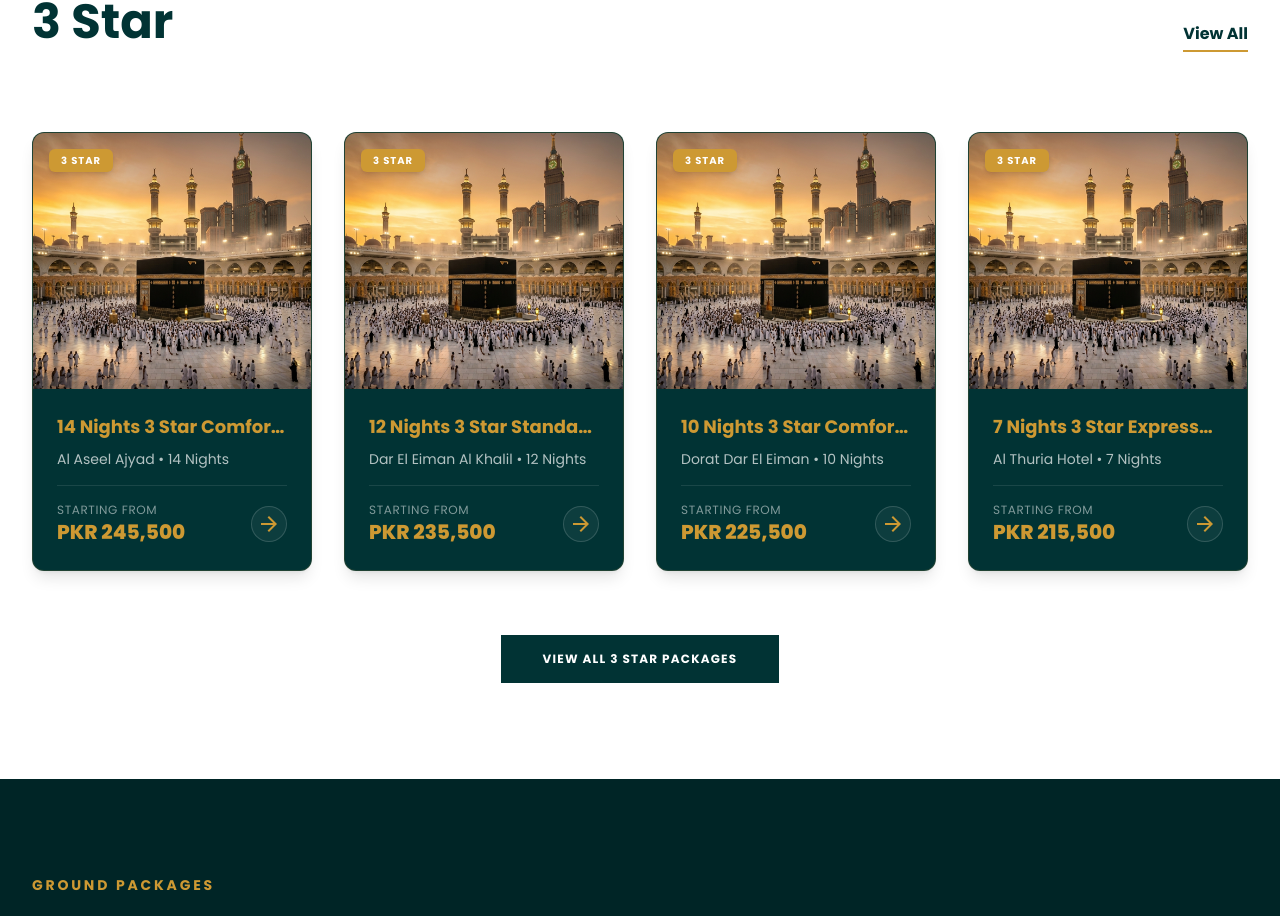
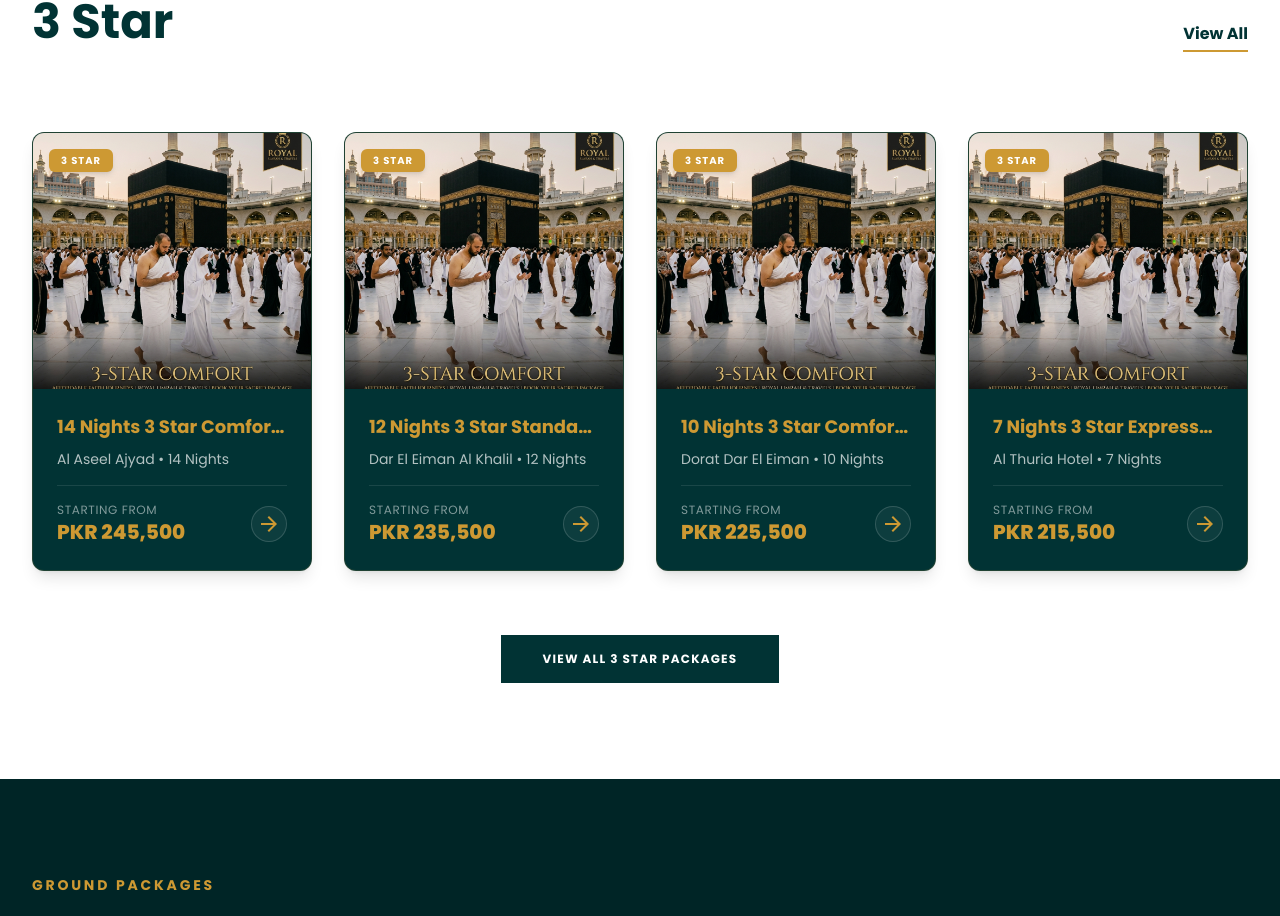
Before and after one commit to abubaker082512/rehman-umrah-travels, a React (Vite) app in the folder client/: page / in a window 1280 px wide. Shown: the part 3429-4345 px from the top of the page. Built offline with nearby package versions, Linux system fonts and the light colour scheme; no server answers.

Commit message:
fix(3star): point 3 Star package image to star3_packages.png local asset

```diff
--- a/client/src/pages/Home3.jsx
+++ b/client/src/pages/Home3.jsx
@@ -4,6 +4,7 @@ import axios from 'axios'
 import logo from '../assets/Rehman Travel Logo.png'
 import heroVideo from '../assets/hero-video.mp4'
 import kaabaPackages from '../assets/kaaba_packages.png'
+import star3PackagesImg from '../assets/star3_packages.png'
 import toursScenic from '../assets/tours_scenic.png'
 import travelerPortrait from '../assets/global_tours_collage.png'
 import aboutImage from '../assets/about-us.png'
@@ -20,7 +21,6 @@ import sabaPortrait from '../assets/testimonials/saba_khan.png'
 import thailandTourImg from '../assets/thailand_tour.jpg'
 
 const economyPackagesImg = 'https://alkhidmat.org/backend/images/umrah/intro/177313446569afe2818d15e.png'
-const star3PackagesImg = kaabaPackages
 const star4PackagesImg = 'https://zamzam.com/blog/wp-content/uploads/2021/05/history-of-Umrah.jpg'
 const star5PackagesImg = 'https://newindoha.com/wp-content/uploads/2023/09/20230901_170048-1050x591.jpg'
 import internationalToursImg from '../assets/international_tours.png'
--- a/client/src/pages/Home4.jsx
+++ b/client/src/pages/Home4.jsx
@@ -4,6 +4,7 @@ import axios from 'axios'
 import logo from '../assets/Rehman Travel Logo.png'
 import heroVideo from '../assets/hero-video.mp4'
 import kaabaPackages from '../assets/kaaba_packages.png'
+import star3PackagesImg from '../assets/star3_packages.png'
 import toursScenic from '../assets/tours_scenic.png'
 import travelerPortrait from '../assets/global_tours_collage.png'
 import aboutImage from '../assets/about-us.png'
@@ -20,7 +21,6 @@ import sabaPortrait from '../assets/testimonials/saba_khan.png'
 import thailandTourImg from '../assets/thailand_tour.jpg'
 
 const economyPackagesImg = 'https://alkhidmat.org/backend/images/umrah/intro/177313446569afe2818d15e.png'
-const star3PackagesImg = kaabaPackages
 const star4PackagesImg = 'https://zamzam.com/blog/wp-content/uploads/2021/05/history-of-Umrah.jpg'
 const star5PackagesImg = 'https://newindoha.com/wp-content/uploads/2023/09/20230901_170048-1050x591.jpg'
 import internationalToursImg from '../assets/international_tours.png'
--- a/client/src/pages/PackageDetail.jsx
+++ b/client/src/pages/PackageDetail.jsx
@@ -5,8 +5,8 @@ import Footer from '../components/Footer'
 import axios from 'axios'
 import background3 from '../assets/home-3.jpg'
 import kaabaPackages from '../assets/kaaba_packages.png'
+import star3PackagesImg from '../assets/star3_packages.png'
 const economyPackagesImg = 'https://alkhidmat.org/backend/images/umrah/intro/177313446569afe2818d15e.png'
-const star3PackagesImg = kaabaPackages
 const star4PackagesImg = 'https://zamzam.com/blog/wp-content/uploads/2021/05/history-of-Umrah.jpg'
 const star5PackagesImg = 'https://newindoha.com/wp-content/uploads/2023/09/20230901_170048-1050x591.jpg'
 
--- a/client/src/pages/Packages.jsx
+++ b/client/src/pages/Packages.jsx
@@ -6,8 +6,8 @@ import axios from 'axios'
 import ScrollReveal from '../components/ScrollReveal'
 import packagesHeroImg from '../assets/home-3.jpg'
 import kaabaPackages from '../assets/kaaba_packages.png'
+import star3PackagesImg from '../assets/star3_packages.png'
 const economyPackagesImg = 'https://alkhidmat.org/backend/images/umrah/intro/177313446569afe2818d15e.png'
-const star3PackagesImg = kaabaPackages
 const star4PackagesImg = 'https://zamzam.com/blog/wp-content/uploads/2021/05/history-of-Umrah.jpg'
 const star5PackagesImg = 'https://newindoha.com/wp-content/uploads/2023/09/20230901_170048-1050x591.jpg'
 
```
